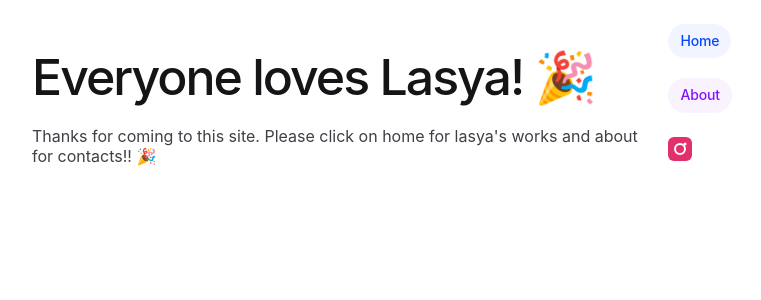
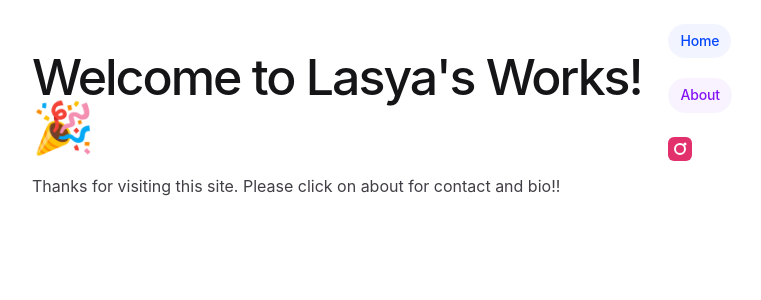
Before and after one commit to Sai96/lasya-works, an Angular app: page / in a window 1280 px wide. Shown: the top 300 px of the page, without its empty margins (258-1019 px from the left). Built offline with nearby package versions, Linux system fonts and the light colour scheme.

Commit message:
fixed the layout

```diff
--- a/src/app/app.html
+++ b/src/app/app.html
@@ -2,7 +2,7 @@
   <div class="content">
     <div class="left-side">
       <h1>{{ title() }}</h1>
-      <p>Thanks for coming to this site. Please click on home for lasya's works and about for contacts!! 🎉</p>
+      <p>Thanks for visiting this site. Please click on about for contact and bio!!</p>
     </div>
     <div class="divider" role="separator" aria-label="Divider"></div>
     <div class="right-side">
--- a/src/app/app.ts
+++ b/src/app/app.ts
@@ -9,5 +9,5 @@ import { RouterModule, RouterOutlet } from '@angular/router';
   styleUrl: './app.scss'
 })
 export class App {
-  protected readonly title = signal('Everyone loves Lasya! 🎉');
+  protected readonly title = signal("Welcome to Lasya's Works! 🎉");
 }
```
Also changed, not shown: src/assets/art2.jpg, src/assets/art3.jpg.
